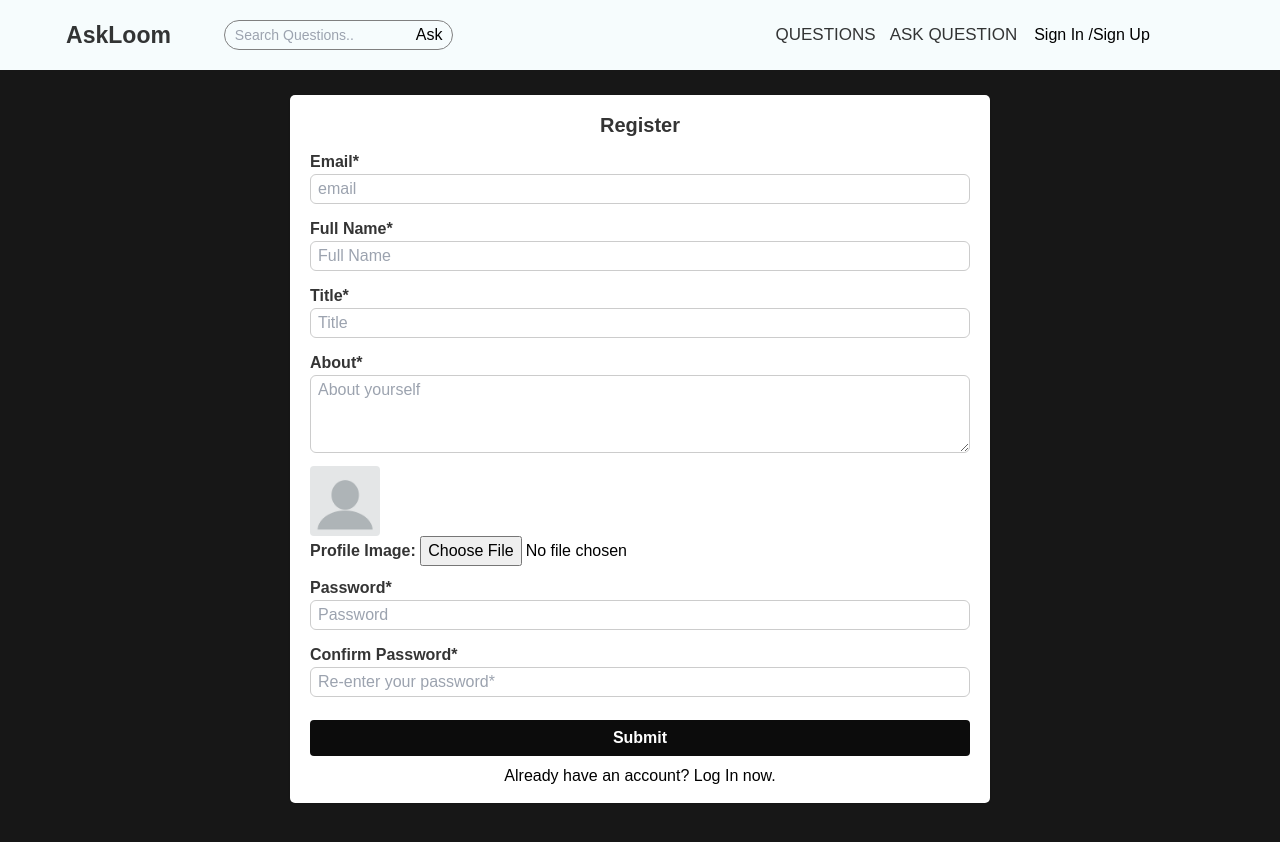
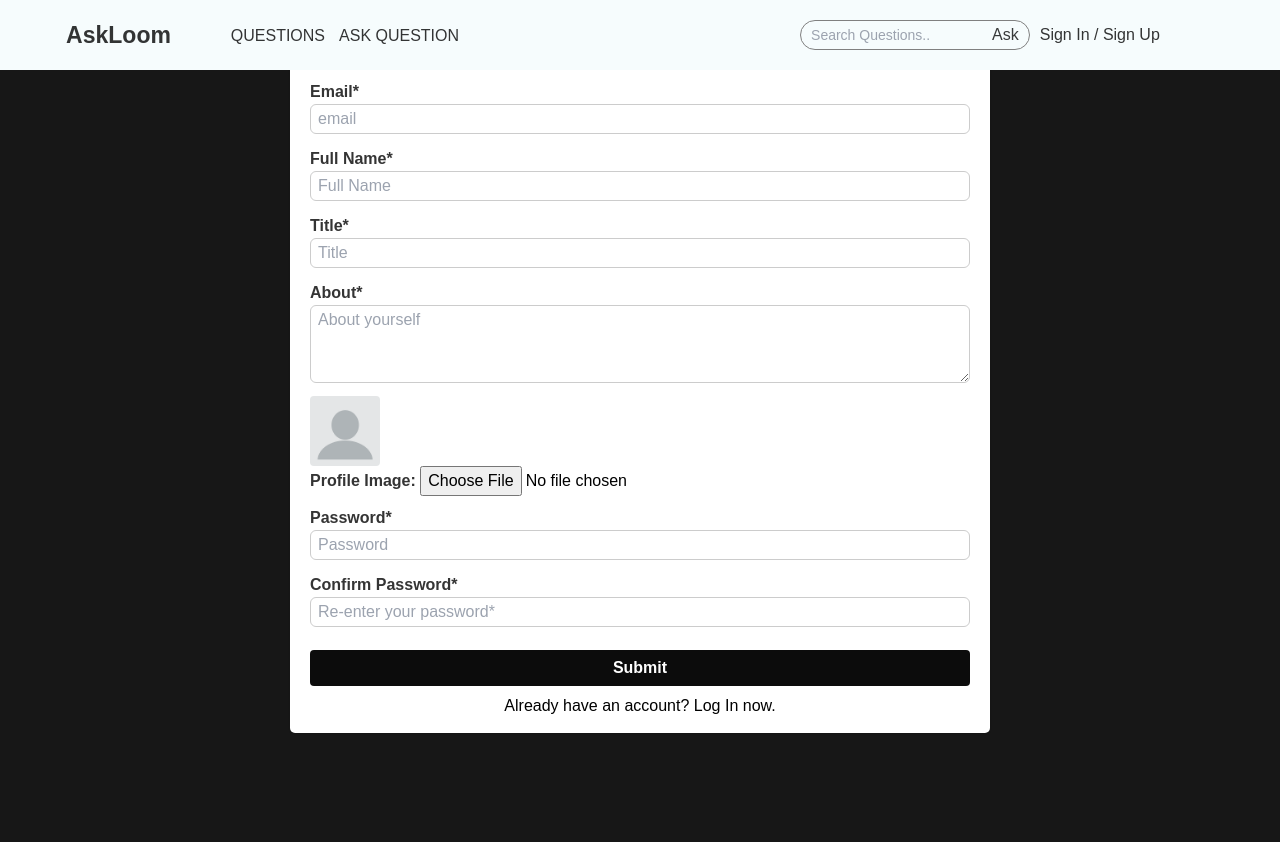
Before and after one commit to Ashik045/askloom, a Next.js app in the folder client/: page /registration in a window 1280 px wide. After the commit the page ends 800 px from the top, so only its background shows below. Built offline with nearby package versions, Linux system fonts and the light colour scheme.

Commit message:
nav style and error fixed

```diff
--- a/client/components/MainHome/mainhome.module.scss
+++ b/client/components/MainHome/mainhome.module.scss
@@ -1,3 +1,3 @@
 .main_home {
-  //   text-align: center;
+  // margin-top: 75px;
 }
--- a/client/components/Navbar/Navbar.tsx
+++ b/client/components/Navbar/Navbar.tsx
@@ -69,6 +69,16 @@ const Navbar = () => {
         </div>
 
         <div className={styles.nav_right}>
+          <div className={styles.nav_menu_item}>
+            <Link href="/" style={{ textDecoration: "none" }}>
+              <p>Questions</p>
+            </Link>
+            <Link href="/createquestion" style={{ textDecoration: "none" }}>
+              <p>ask question</p>
+            </Link>
+          </div>
+
+          <div className={styles.nav_menu}>
             <div className={styles.search}>
               <form onSubmit={handleSubmit} className={styles.search_form}>
                 <input
@@ -85,14 +95,6 @@ const Navbar = () => {
               </form>
             </div>
 
-          <div className={styles.nav_menu}>
-            <Link href="/" style={{ textDecoration: "none" }}>
-              <p>Questions</p>
-            </Link>
-            <Link href="/createquestion" style={{ textDecoration: "none" }}>
-              <p>ask question</p>
-            </Link>
-
             {user ? (
               <div className={styles.nav_menu_user}>
                 <div className={styles.login_user}>
@@ -102,7 +104,7 @@ const Navbar = () => {
                       src={user.photoUrl ? user.photoUrl : noPhoto}
                       height={35}
                       width={35}
-                      alt="user profile"
+                      alt="askloom profile"
                     />
                   </Link>
                 </div>
@@ -121,45 +123,14 @@ const Navbar = () => {
             ) : (
               <div className={styles.sign_in}>
                 <Link href="/login" style={{ textDecoration: "none" }}>
-                  Sign In /
+                  Sign In /{" "}
                 </Link>
-                <Link href="/login" style={{ textDecoration: "none" }}>
+                <Link href="/registration" style={{ textDecoration: "none" }}>
                   Sign Up
                 </Link>
               </div>
             )}
           </div>
-
-          {/* show popup(logour, view profile) on mousehover */}
-          {/* <div className={styles.nav_reg}>
-            {user ? (
-              <>
-                <div className={styles.nav_regg}>
-                  <Image
-                    className={styles.profilePic}
-                    src={user.profilePicture ? user.profilePicture : noPhoto}
-                    height={35}
-                    width={35}
-                    alt="user profile"
-                  />
-                  <div className={styles.username}>{user?.username}</div>
-                  <div className={styles.user_popup}>
-                    <Link
-                      href={`/user/${user.username}`}
-                      style={{ textDecoration: "none" }}
-                    >
-                      <p>View Profile</p>
-                    </Link>
-                    <p >Log Out</p>
-                  </div>
-                </div>
-              </>
-            ) : (
-              <button type="button" onClick={handleClick}>
-                Log in
-              </button>
-            )}
-          </div> */}
 
           {/* for responsive device */}
           <div className={styles.res_navbar}>
@@ -183,29 +154,56 @@ const Navbar = () => {
                     <p onClick={() => setToggler(false)}>Questions</p>
                   </Link>
 
-                  <Link href="/post" style={{ textDecoration: "none" }}>
+                  <Link
+                    href="/createquestion"
+                    style={{ textDecoration: "none" }}
+                  >
                     <p onClick={() => setToggler(false)}>ask question</p>
                   </Link>
 
-                  {/* {user && (
+                  {user ? (
+                    <div
+                      className={styles.res_nav_menu_user}
+                      onClick={() => setToggler(false)}
+                    >
+                      <div className={styles.login_user}>
+                        <Link href={`/profile/${user._id}`}>
+                          <Image
+                            className={styles.profilePic}
+                            src={user.photoUrl ? user.photoUrl : noPhoto}
+                            height={30}
+                            width={30}
+                            alt="askloom profile"
+                          />
+                        </Link>
+                      </div>
+                      <p className={styles.username}>
                         <Link
-                      href={`/user/${user.username}`}
+                          href={`/profile/${user._id}`}
                           style={{ textDecoration: "none" }}
                         >
-                      <p onClick={() => setToggler(false)}>Profile</p>
+                          {user.displayName}
                         </Link>
-                  )} */}
-
-                  {user ? (
-                    <Link href={`/users`} style={{ textDecoration: "none" }}>
-                      <p>profile</p>
+                      </p>
+                      <span
+                        onClick={handleLogout}
+                        style={{ cursor: "pointer" }}
+                      >
+                        Log out
+                      </span>
+                    </div>
+                  ) : (
+                    <div
+                      className={styles.res_sign_in}
+                      onClick={() => setToggler(false)}
+                    >
+                      <Link href="/login" style={{ textDecoration: "none" }}>
+                        Sign In /{" "}
                       </Link>
-                  ) : (
-                    <div className={styles.res_sign_in}>
-                      <Link href="/login" style={{ textDecoration: "none" }}>
-                        Sign In /
-                      </Link>
-                      <Link href="/login" style={{ textDecoration: "none" }}>
+                      <Link
+                        href="/registration"
+                        style={{ textDecoration: "none" }}
+                      >
                         Sign Up
                       </Link>
                     </div>
--- a/client/components/Navbar/navbar.module.scss
+++ b/client/components/Navbar/navbar.module.scss
@@ -3,13 +3,13 @@
   text-transform: uppercase;
   color: rgba(0, 0, 0, 0.796);
   font-weight: 400;
-  font-size: 17px;
+  font-size: 16px;
   transition: all 0.3s ease;
 }
 
 @mixin menuStyleHover {
   font-weight: 500;
-  color: #fb2577e0;
+  color: #3a78fc;
 }
 
 @mixin reg-button {
@@ -37,9 +37,9 @@
   background-color: #f6fcfd;
   z-index: 100;
   transition: all 0.2s ease;
-  // position: fixed;
-  // top: 0;
-  // left: 0;
+  position: fixed;
+  top: 0;
+  left: 0;
   display: grid;
   align-items: center;
 
@@ -67,26 +67,19 @@
     .nav_right {
       display: flex;
       align-items: center;
+      justify-content: center;
 
-      .search {
-        border: none;
-        border: 1px solid gray;
-        padding: 2px 10px;
-        border-radius: 15px;
+      .nav_menu_item {
         display: flex;
-
-        .search_form {
-          input {
-            border: none;
-            outline: none;
-            background: none;
-            color: rgb(80, 80, 80);
-            font-size: 14px;
+        align-items: center;
+        margin-bottom: -2px;
+        p {
+          @include menuStyle();
+          padding: 5px 7px;
         }
 
-          .submit_btn {
-            // margin-left: auto;
-          }
+        p:hover {
+          @include menuStyleHover();
         }
       }
 
@@ -94,24 +87,47 @@
         display: flex;
         align-items: center;
         justify-content: center;
-        margin-right: 10px;
+        // margin-right: 10px;
         margin-left: auto;
 
-        .sign_in {
-          margin-left: 10px;
-        }
-        p {
-          @include menuStyle();
-          padding: 10px 7px;
+        .search {
+          border: none;
+          border: 1px solid gray;
+          padding: 2px 10px;
+          border-radius: 15px;
+          margin-right: 10px;
+          display: flex;
+          color: rgba(0, 0, 0, 0.796);
+
+          .search_form {
+            input {
+              border: none;
+              outline: none;
+              background: none;
+              color: rgba(0, 0, 0, 0.796);
+
+              font-size: 14px;
             }
 
-        p:hover {
-          @include menuStyleHover();
+            .submit_btn {
+              transition: all 0.2s ease;
+              color: rgba(0, 0, 0, 0.776);
+
+              &:hover {
+                color: #3a78fc;
+              }
+            }
+          }
         }
 
-        .active {
-          font-weight: 500;
-          color: #fb2577e0;
+        .sign_in {
+          // margin-left: 10px;
+          color: rgba(0, 0, 0, 0.796);
+          transition: all 0.2s ease;
+
+          &:hover {
+            color: #3a78fc;
+          }
         }
 
         .nav_menu_user {
@@ -132,6 +148,11 @@
             padding: 0px;
             margin-right: 5px;
             cursor: pointer;
+            transition: all 0.2s ease;
+
+            &:hover {
+              color: #3a78fc;
+            }
           }
         }
       }
@@ -187,9 +208,11 @@
 
       .res_navbar {
         display: none;
+
         .res_nav_iconn {
           cursor: pointer;
           margin-left: 15px;
+          color: rgba(0, 0, 0, 0.796);
         }
 
         .res_nav_menu {
@@ -201,12 +224,13 @@
           height: 100%;
           background-color: rgba(0, 0, 0, 0.76);
           z-index: 10;
+          overflow: hidden !important;
 
           .res_nav_menuu {
             position: relative;
             width: 100%;
             background-color: #f6fcfd;
-            overflow: hidden;
+            overflow: hidden !important;
             height: 100vh;
             padding: 20px 5px;
 
@@ -214,6 +238,28 @@
               cubic-bezier(0.39, 0.575, 0.565, 1) both;
             animation: scale-up-hor-left 0.4s
               cubic-bezier(0.39, 0.575, 0.565, 1) both;
+
+            .res_nav_menu_user {
+              display: flex;
+              align-items: center;
+              justify-content: center;
+              .login_user {
+                .profilePic {
+                  border-radius: 50%;
+                  margin-right: 5px;
+                  object-fit: cover;
+                  cursor: pointer;
+                }
+              }
+
+              .username {
+                text-decoration: underline;
+                text-transform: lowercase;
+                padding: 0px;
+                margin-right: 5px;
+                cursor: pointer;
+              }
+            }
 
             p {
               display: block;
@@ -227,6 +273,12 @@
 
             .res_sign_in {
               margin-top: 10px;
+              color: rgba(0, 0, 0, 0.796);
+              transition: all 0.2s ease;
+
+              &:hover {
+                color: #3a78fc;
+              }
             }
 
             .res_nav_reg {
@@ -290,6 +342,9 @@
 
       .nav_right {
         .nav_menu {
+          .search {
+            margin-right: 0px;
+          }
           p {
             font-size: 16px;
             padding: 7px 5px;
@@ -314,10 +369,17 @@
       grid-template-columns: 8% 80% 2%;
 
       .nav_right {
+        .nav_menu_item {
+          display: none;
+        }
+
+        .nav_menu {
+          // display: none;
           .search {
-          // margin-right: -20px;
+            margin-right: -5px;
             margin-left: auto;
-          width: 70%;
+            width: 90%;
+            padding: 0px 5px;
 
             .search_form {
               display: flex;
@@ -327,13 +389,19 @@
                 width: 100%;
               }
 
-            .submit_btn {
+              // .submit_btn {
+              //   display: none;
+              // }
+            }
+          }
+
+          .sign_in {
             display: none;
           }
+
+          .nav_menu_user {
+            display: none;
           }
-        }
-        .nav_menu {
-          display: none;
         }
 
         .nav_reg {
@@ -347,7 +415,7 @@
 
         .res_navbar {
           display: block;
-          margin-right: 4%;
+          // margin-right: 4%;
           position: relative;
           .res_nav_menu {
             .res_nav_reg {
@@ -398,29 +466,31 @@
           }
         }
 
+        .nav_menu {
           .search {
-          width: 65%;
+            width: 75%;
             display: flex;
             align-items: center;
             margin-right: -10px;
 
-          button {
-            border: none;
-            background: none;
+            // button {
+            //   border: none;
+            //   background: none;
 
-            .search_option {
-              border-radius: 13px;
-              padding: 2px 6px;
-            }
-          }
-          .search_icon_close {
-            margin-right: 0px;
-            margin-bottom: -4px;
-            padding: 0px;
-          }
+            //   .search_option {
+            //     border-radius: 13px;
+            //     padding: 2px 6px;
+            //   }
+            // }
+            // .search_icon_close {
+            //   margin-right: 0px;
+            //   margin-bottom: -4px;
+            //   padding: 0px;
+            // }
 
             input {
               width: 80%;
+            }
           }
         }
 
--- a/client/components/Question/question.module.scss
+++ b/client/components/Question/question.module.scss
@@ -95,7 +95,7 @@
       color: rgba(0, 0, 0, 0.796);
 
       &:hover {
-        color: rgb(55, 55, 250);
+        color: #3a78fc;
       }
     }
 
--- a/client/styles/mhome.module.scss
+++ b/client/styles/mhome.module.scss
@@ -8,5 +8,6 @@
   grid-template-columns: 20% 55% 20%;
   gap: 15px;
   justify-content: center;
+  margin-top: 75px;
   // background-color: #e9f9fa;
 }
```
Lines whose indentation alone changed are shown as unchanged.
